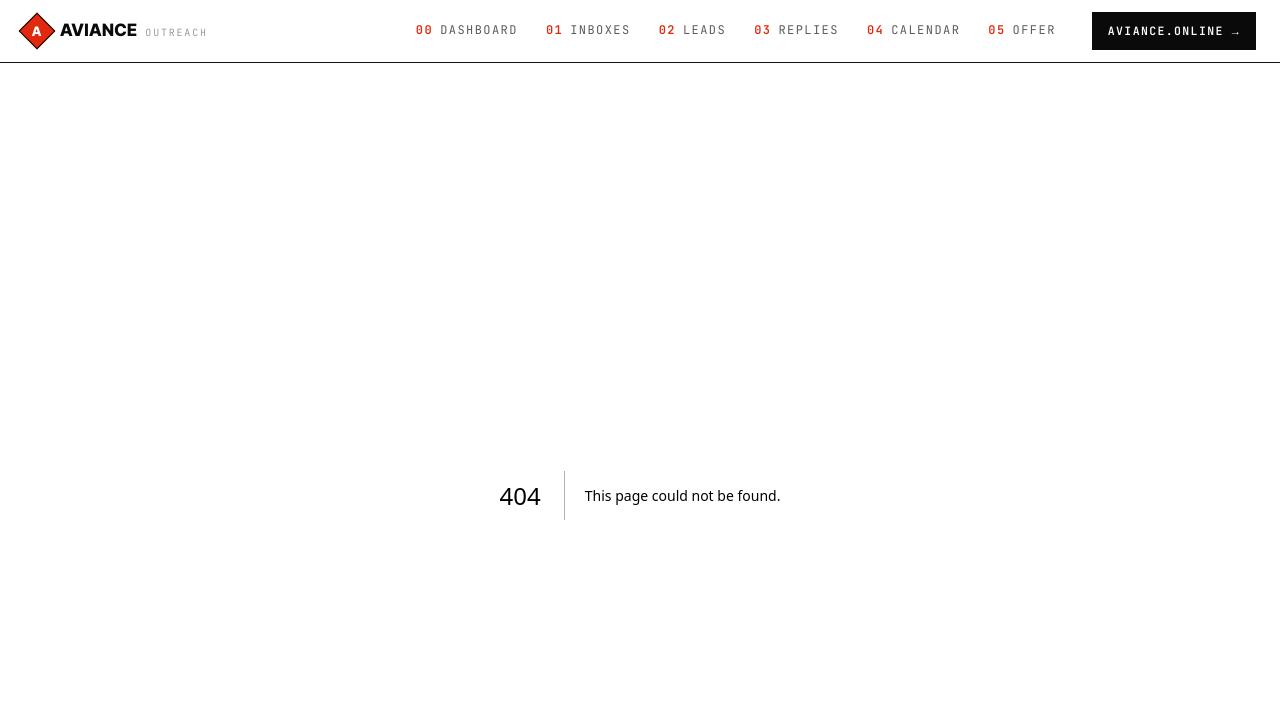
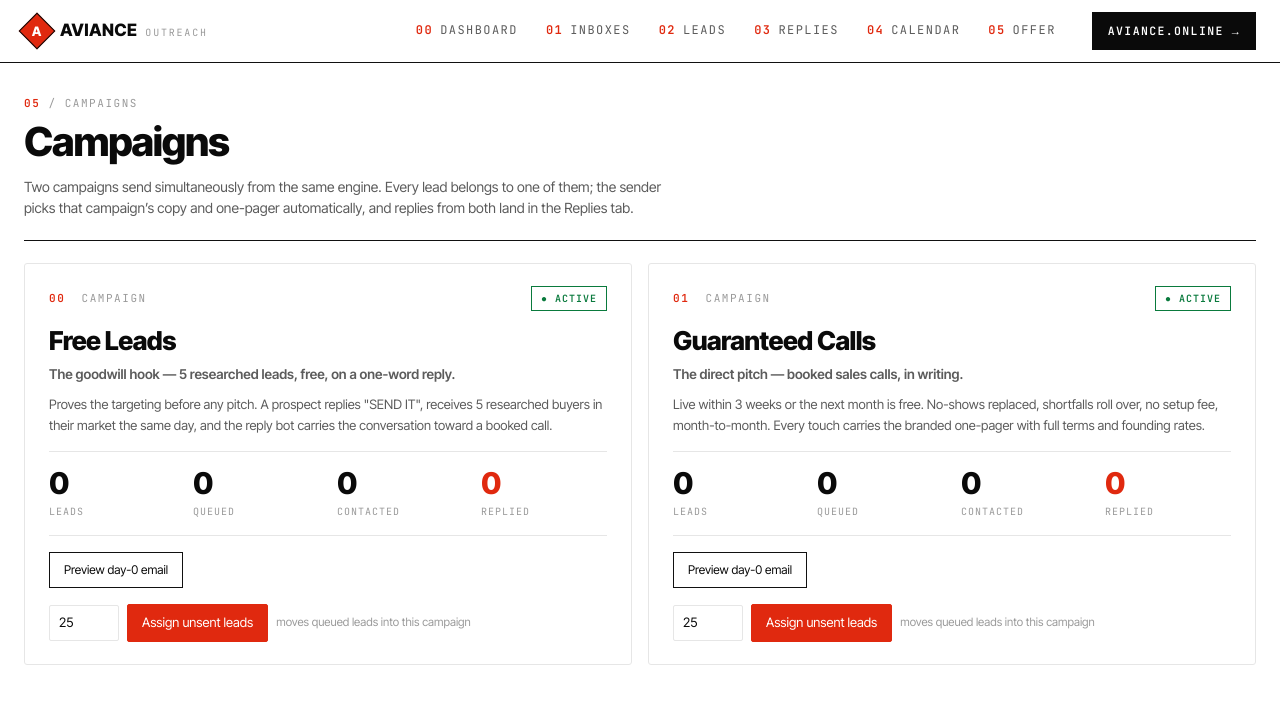
Before and after one commit to limethsith-create/email-distributor, a Next.js app: page /campaigns in a window 1280 px wide. Before the commit this address had no page. Shown: the top 704 px of the page. Built offline with nearby package versions, Linux system fonts and the light colour scheme; no server answers; the database is empty.

Commit message:
Add CampaignsPage component with campaign functionality

```diff
--- /dev/null
+++ b/src/app/campaigns/page.js
@@ -0,0 +1,153 @@
+'use client';
+
+import { useState, useEffect, useCallback } from 'react';
+
+const card = { background: 'var(--card)', border: '1px solid var(--border)', borderRadius: 3, boxShadow: 'none' };
+const ACCENT = '#e0290f';
+
+const CAMPAIGN_META = {
+  'free-leads': {
+    idx: '00',
+    name: 'Free Leads',
+    tagline: 'The goodwill hook — 5 researched leads, free, on a one-word reply.',
+    detail: 'Proves the targeting before any pitch. A prospect replies "SEND IT", receives 5 researched buyers in their market the same day, and the reply bot carries the conversation toward a booked call.',
+  },
+  'offer': {
+    idx: '01',
+    name: 'Guaranteed Calls',
+    tagline: 'The direct pitch — booked sales calls, in writing.',
+    detail: 'Live within 3 weeks or the next month is free. No-shows replaced, shortfalls roll over, no setup fee, month-to-month. Every touch carries the branded one-pager with full terms and founding rates.',
+  },
+};
+
+function Stat({ label, value, accent }) {
+  return (
+    <div style={{ flex: 1, minWidth: 90 }}>
+      <div style={{ fontSize: 30, fontWeight: 800, letterSpacing: '-0.02em', lineHeight: 1, color: accent ? ACCENT : 'var(--fg)' }}>{value}</div>
+      <div className="mono" style={{ fontSize: 10, letterSpacing: '0.1em', textTransform: 'uppercase', color: 'var(--fg-dim)', marginTop: 6 }}>{label}</div>
+    </div>
+  );
+}
+
+function CampaignCard({ id, stats, preview, onAssign, busy }) {
+  const meta = CAMPAIGN_META[id];
+  const [showCopy, setShowCopy] = useState(false);
+  const [count, setCount] = useState(25);
+  const s = stats || { total: 0, queued: 0, contacted: 0, replied: 0 };
+
+  return (
+    <div style={{ ...card, padding: '22px 24px', flex: 1, minWidth: 320, display: 'flex', flexDirection: 'column', gap: 16 }}>
+      <div>
+        <div style={{ display: 'flex', alignItems: 'center', justifyContent: 'space-between', gap: 10 }}>
+          <div className="eyebrow"><span className="idx">{meta.idx}</span>&nbsp;&nbsp;CAMPAIGN</div>
+          <span className="mono" style={{ fontSize: 10, fontWeight: 700, letterSpacing: '0.1em', textTransform: 'uppercase', color: '#0a7a3d', border: '1px solid #0a7a3d', padding: '4px 9px' }}>
+            ● Active
+          </span>
+        </div>
+        <h2 style={{ fontSize: 26, fontWeight: 800, letterSpacing: '-0.02em', margin: '10px 0 4px' }}>{meta.name}</h2>
+        <div style={{ fontSize: 13.5, fontWeight: 600, color: 'var(--fg-muted)' }}>{meta.tagline}</div>
+        <p style={{ fontSize: 13, lineHeight: 1.6, color: 'var(--fg-muted)', margin: '10px 0 0' }}>{meta.detail}</p>
+      </div>
+
+      <div className="rule-soft" />
+
+      <div style={{ display: 'flex', gap: 18, flexWrap: 'wrap' }}>
+        <Stat label="Leads" value={s.total} />
+        <Stat label="Queued" value={s.queued} />
+        <Stat label="Contacted" value={s.contacted} />
+        <Stat label="Replied" value={s.replied} accent />
+      </div>
+
+      <div className="rule-soft" />
+
+      <div>
+        <button
+          onClick={() => setShowCopy(!showCopy)}
+          className="mono"
+          style={{ fontFamily: 'inherit', cursor: 'pointer', border: '1px solid var(--border-strong)', background: 'transparent', color: 'var(--fg)', padding: '8px 14px', fontSize: 12 }}>
+          {showCopy ? 'Hide day-0 email' : 'Preview day-0 email'}
+        </button>
+        {showCopy && preview && (
+          <div style={{ marginTop: 12, border: '1px solid var(--border)', background: 'var(--bg-subtle)', padding: '14px 16px' }}>
+            <div style={{ fontSize: 12.5, fontWeight: 700, marginBottom: 8 }}>Subject: <span style={{ fontWeight: 400 }}>{preview.subject}</span></div>
+            <div style={{ fontSize: 12.5, lineHeight: 1.65, whiteSpace: 'pre-wrap', color: 'var(--fg-muted)' }}>{preview.body}</div>
+          </div>
+        )}
+      </div>
+
+      <div style={{ marginTop: 'auto', display: 'flex', alignItems: 'center', gap: 8, flexWrap: 'wrap' }}>
+        <input
+          type="number" min={1} max={500} value={count}
+          onChange={(e) => setCount(parseInt(e.target.value) || 1)}
+          style={{ width: 70, fontFamily: 'inherit', padding: '7px 9px', border: '1px solid var(--border)', borderRadius: 2, fontSize: 13 }}
+        />
+        <button
+          disabled={busy}
+          onClick={() => onAssign(id, count)}
+          style={{ fontFamily: 'inherit', cursor: 'pointer', border: `1px solid ${ACCENT}`, background: ACCENT, color: '#fff', padding: '8px 14px', fontSize: 13, borderRadius: 2 }}>
+          {busy ? 'Assigning…' : 'Assign unsent leads'}
+        </button>
+        <span style={{ fontSize: 11.5, color: 'var(--fg-dim)' }}>moves queued leads into this campaign</span>
+      </div>
+    </div>
+  );
+}
+
+export default function CampaignsPage() {
+  const [data, setData] = useState(null);
+  const [loading, setLoading] = useState(true);
+  const [busy, setBusy] = useState(false);
+  const [msg, setMsg] = useState('');
+
+  const load = useCallback(() => {
+    fetch('/api/campaigns', { cache: 'no-store' })
+      .then((r) => r.json())
+      .then((d) => { setData(d); setLoading(false); })
+      .catch(() => setLoading(false));
+  }, []);
+
+  useEffect(() => { load(); }, [load]);
+
+  async function assign(campaign, count) {
+    setBusy(true); setMsg('');
+    try {
+      const r = await fetch('/api/campaigns', {
+        method: 'POST', headers: { 'Content-Type': 'application/json' },
+        body: JSON.stringify({ action: 'assign', campaign, count }),
+      });
+      const d = await r.json();
+      setMsg(d.success ? `Assigned ${d.assigned} lead${d.assigned === 1 ? '' : 's'} to ${CAMPAIGN_META[campaign].name}.` : (d.error || 'Could not assign.'));
+      load();
+    } catch {
+      setMsg('Could not assign.');
+    }
+    setBusy(false);
+    setTimeout(() => setMsg(''), 4000);
+  }
+
+  return (
+    <div className="fade-up">
+      <div className="eyebrow" style={{ marginBottom: 10 }}><span className="idx">05</span>&nbsp;/&nbsp;CAMPAIGNS</div>
+      <h1 style={{ fontSize: 40, fontWeight: 800, letterSpacing: '-0.03em', lineHeight: 1 }}>Campaigns</h1>
+      <p style={{ color: 'var(--fg-muted)', fontSize: 14, margin: '14px 0 22px', maxWidth: 640 }}>
+        Two campaigns send simultaneously from the same engine. Every lead belongs to one of them; the sender
+        picks that campaign&rsquo;s copy and one-pager automatically, and replies from both land in the Replies tab.
+      </p>
+
+      <div className="rule" style={{ marginBottom: 22 }} />
+
+      {msg && (
+        <div className="mono" style={{ marginBottom: 16, fontSize: 12, color: ACCENT }}>{msg}</div>
+      )}
+
+      {loading ? (
+        <div style={{ ...card, padding: 40, textAlign: 'center', color: 'var(--fg-muted)' }}>Loading…</div>
+      ) : (
+        <div style={{ display: 'flex', gap: 16, flexWrap: 'wrap', alignItems: 'stretch' }}>
+          <CampaignCard id="free-leads" stats={data?.stats?.['free-leads']} preview={data?.previews?.['free-leads']} onAssign={assign} busy={busy} />
+          <CampaignCard id="offer" stats={data?.stats?.['offer']} preview={data?.previews?.['offer']} onAssign={assign} busy={busy} />
+        </div>
+      )}
+    </div>
+  );
+}
```
